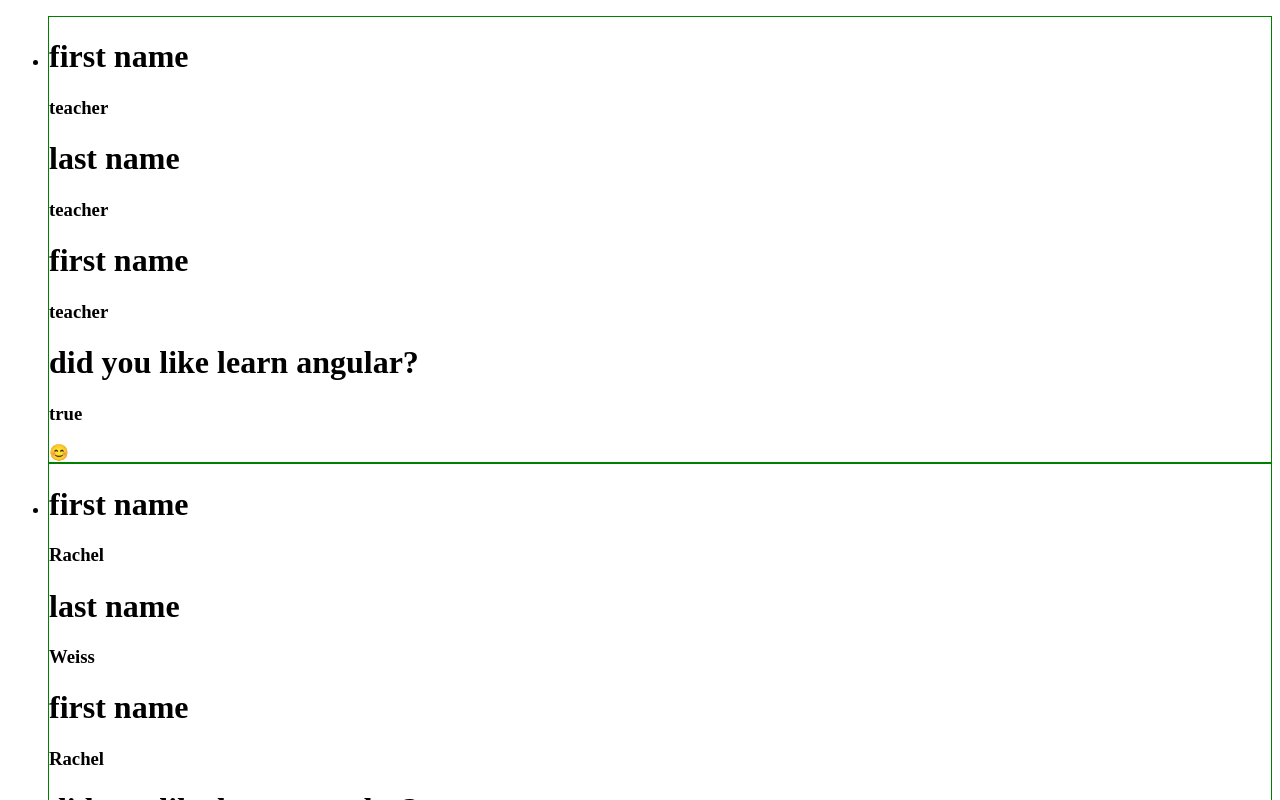
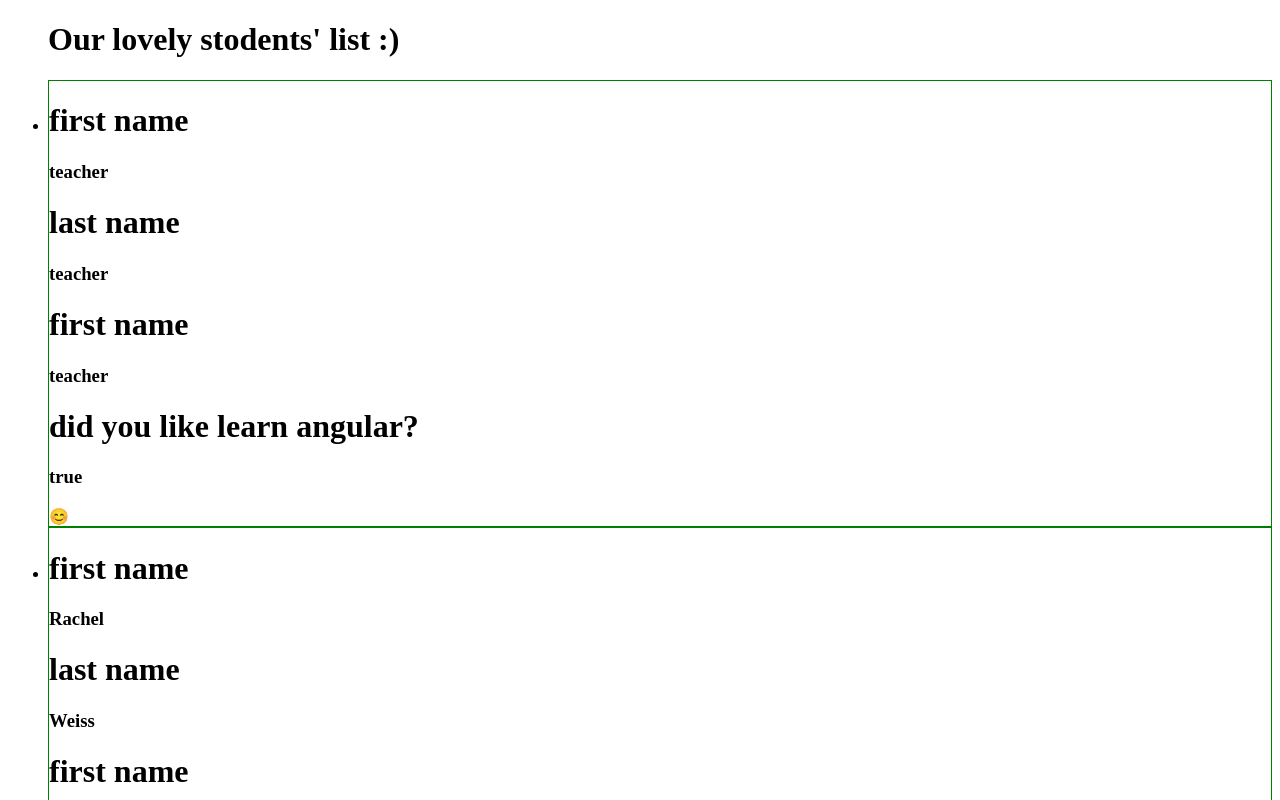
Before and after one commit to Malki1844/learn-git, an Angular app in the folder learnGit/: page / in a window 1280 px wide. Shown: the top 800 px of the page. Built offline with nearby package versions, Linux system fonts and the light colour scheme.

Commit message:
adding headline

```diff
--- a/learnGit/src/app/app.component.html
+++ b/learnGit/src/app/app.component.html
@@ -1,4 +1,5 @@
 <ul>
+  <h1>Our lovely stodents' list :)</h1>
   @for (user of users; track $index) {
   <div style="border: 1px solid green;">
     <li>
```
